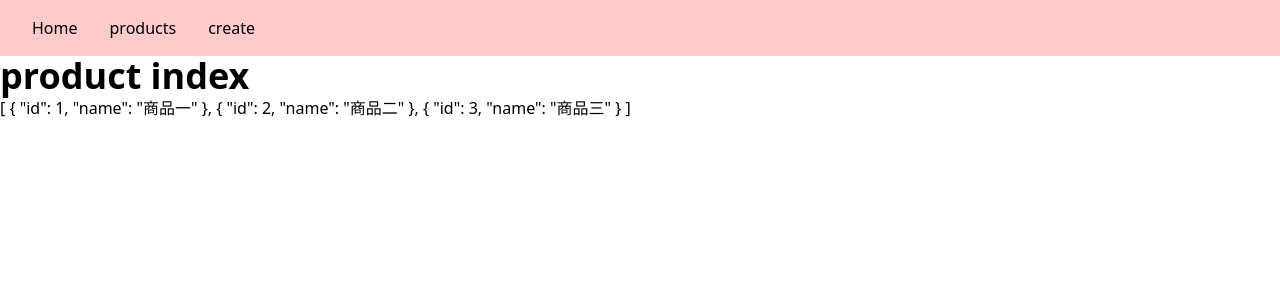
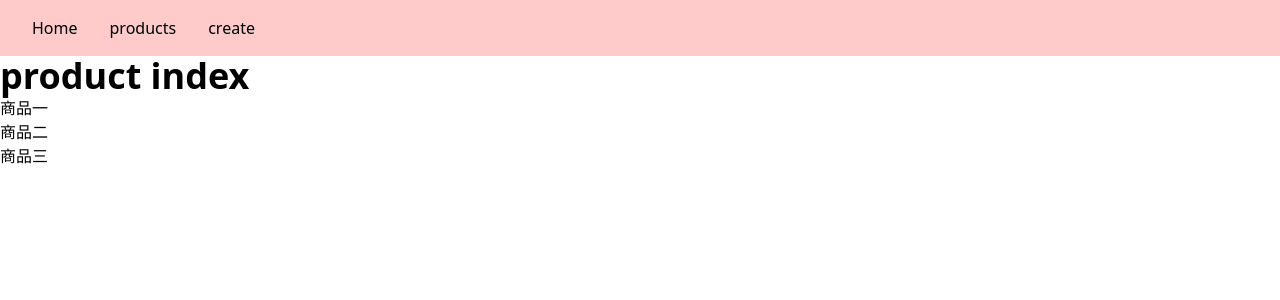
Before and after one commit to a19860101/my-nuxt, a Nuxt app: page /products in a window 1280 px wide. Shown: the top 300 px of the page. Built offline with nearby package versions, Linux system fonts and the light colour scheme; data requests are answered from the project's data file.

Commit message:
20220923

```diff
--- a/pages/products/index.vue
+++ b/pages/products/index.vue
@@ -1,7 +1,9 @@
 <template>
   <div>
     <h1 class="text-4xl font-bold">product index</h1>
-    <div>{{products}}</div>
+    <div v-for="product in products" :key="product.id">
+      <h3>{{product.name}}</h3>
+    </div>
   </div>
 </template>
 <script>
@@ -18,18 +20,25 @@
       ]
     },
     computed:{
-      products(){
-        return this.$store.state.product.products;
-      }
+      // products(){
+      //   return this.$store.state.product.products;
+      // }
+      ...mapState({
+        // products: function(state){
+        //   return state.product.products
+        // }
+        products: state => state.product.products,
+        // products: ({product}) => product.products
+      })
     },
     methods:{
 
     },
-    async fetch({store,error}){
+    async fetch(context){
       try {
-        await store.dispatch('product/fetchDatas');
+        await context.store.dispatch('product/fetchDatas');
       }catch(e){
-        error({
+        context.error({
           statusCode:503,
           message: 'error'
         })
```
